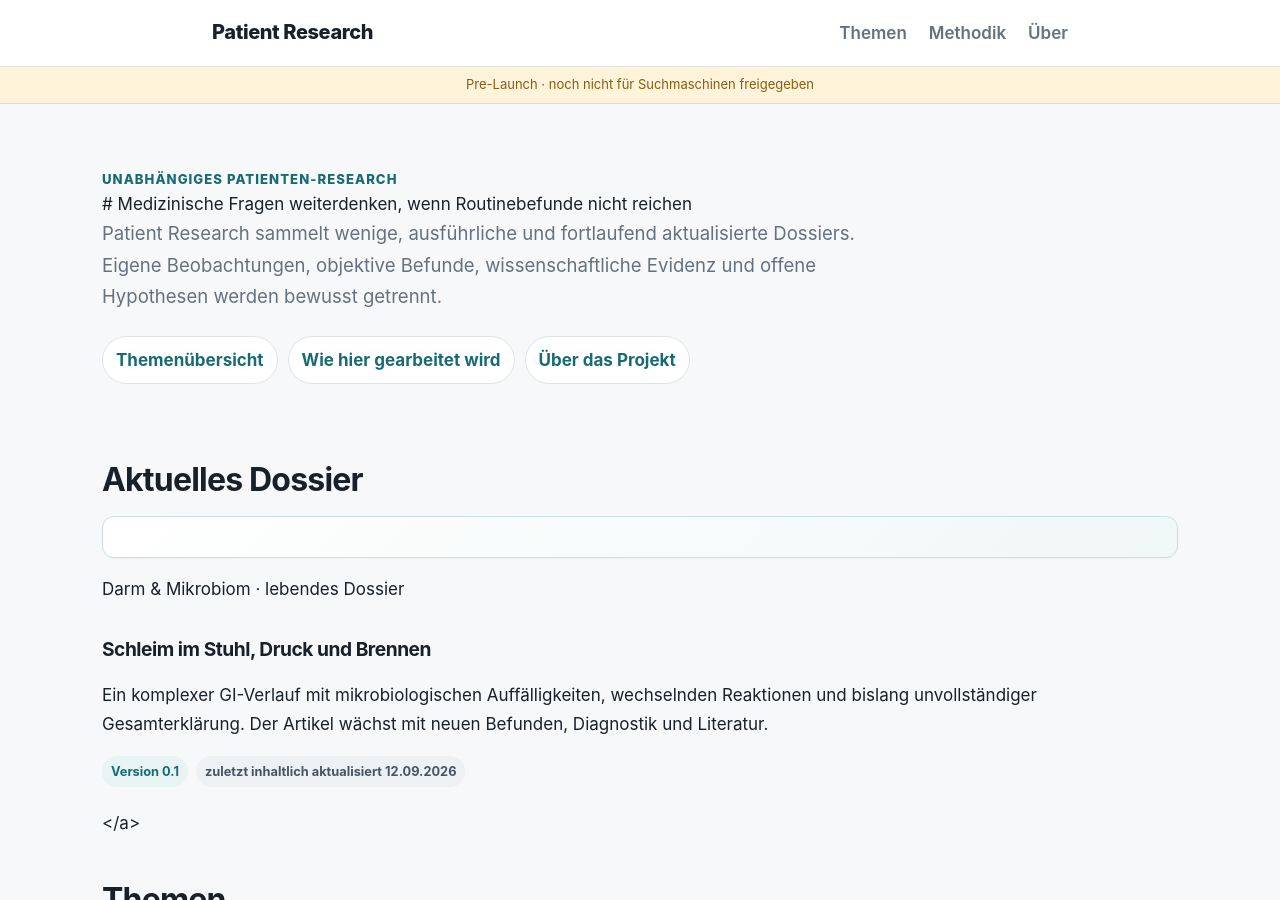
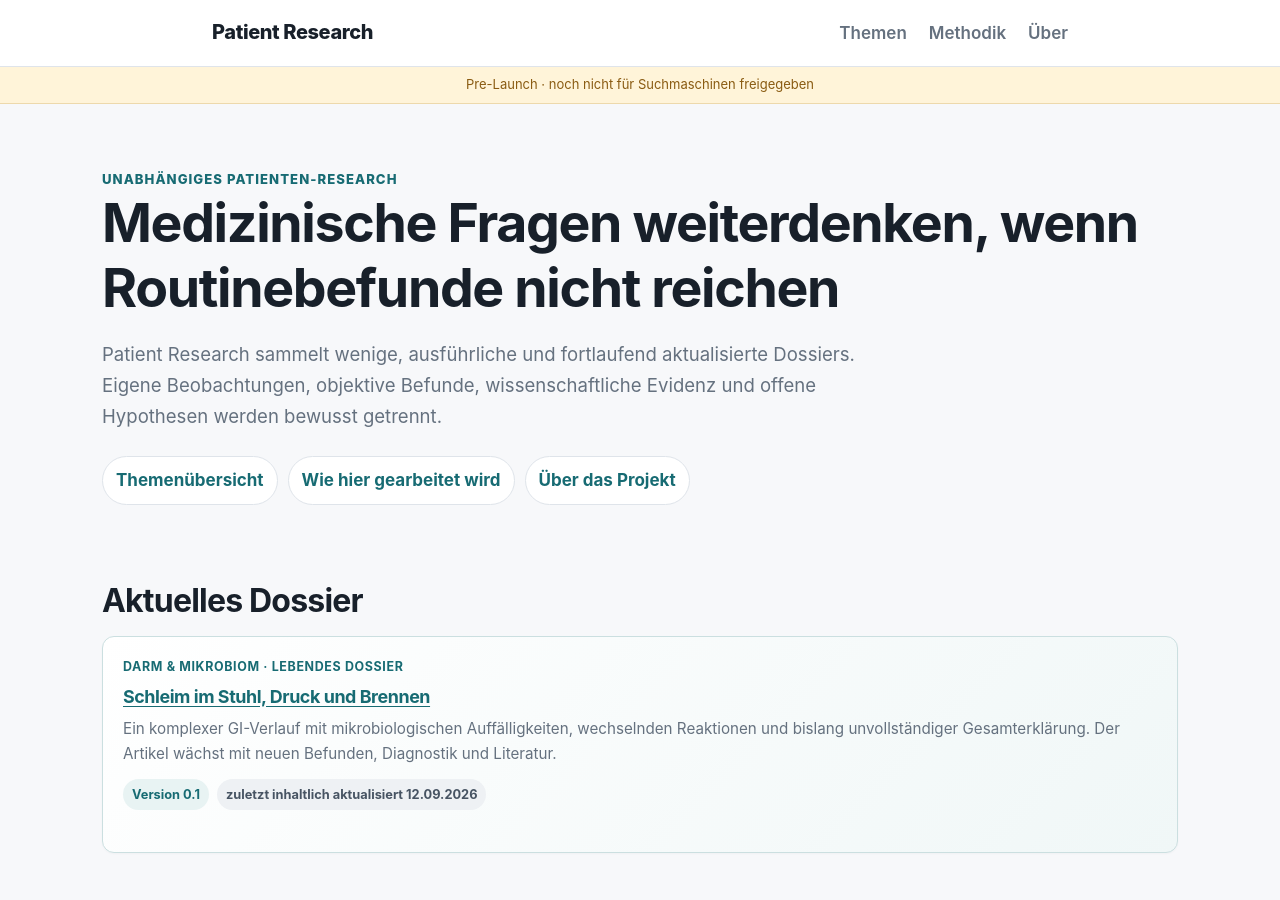
Before and after one commit to open-research-works/Patient-Research, a Jekyll site: the page built from index.md, in a window 1280 px wide and 900 px high. Built offline with Jekyll 4.4.1, drawn with Linux system fonts in a browser that asks for light colours.

Commit message:
Fix home rendering and card semantics

```diff
--- a/index.md
+++ b/index.md
@@ -6,11 +6,8 @@ wide: true
 
 <section class="hero">
 <div class="eyebrow">Unabhängiges Patienten-Research</div>
-
-# Medizinische Fragen weiterdenken, wenn Routinebefunde nicht reichen
-
-<div class="hero-copy">Patient Research sammelt wenige, ausführliche und fortlaufend aktualisierte Dossiers. Eigene Beobachtungen, objektive Befunde, wissenschaftliche Evidenz und offene Hypothesen werden bewusst getrennt.</div>
-
+<h1>Medizinische Fragen weiterdenken, wenn Routinebefunde nicht reichen</h1>
+<p class="hero-copy">Patient Research sammelt wenige, ausführliche und fortlaufend aktualisierte Dossiers. Eigene Beobachtungen, objektive Befunde, wissenschaftliche Evidenz und offene Hypothesen werden bewusst getrennt.</p>
 <div class="quicklinks">
 <a href="{{ '/themen.html' | relative_url }}">Themenübersicht</a>
 <a href="{{ '/methodik.html' | relative_url }}">Wie hier gearbeitet wird</a>
@@ -20,17 +17,17 @@ wide: true
 
 <div class="section-title"><h2>Aktuelles Dossier</h2></div>
 
-<a class="card featured" href="{{ '/artikel/gi-dossier/' | relative_url }}">
+<div class="card featured">
 <div class="meta">Darm & Mikrobiom · lebendes Dossier</div>
-<h3>Schleim im Stuhl, Druck und Brennen</h3>
+<h3><a href="{{ '/artikel/gi-dossier/' | relative_url }}">Schleim im Stuhl, Druck und Brennen</a></h3>
 <p>Ein komplexer GI-Verlauf mit mikrobiologischen Auffälligkeiten, wechselnden Reaktionen und bislang unvollständiger Gesamterklärung. Der Artikel wächst mit neuen Befunden, Diagnostik und Literatur.</p>
 <div class="status-row"><span class="pill live">Version 0.1</span><span class="pill">zuletzt inhaltlich aktualisiert 12.09.2026</span></div>
-</a>
+</div>
 
 <div class="section-title"><h2>Themen</h2><a href="{{ '/themen.html' | relative_url }}">alle Themen →</a></div>
 
 <div class="grid">
-<a class="card" href="{{ '/artikel/gi-dossier/' | relative_url }}"><div class="meta">01</div><h3>Darm & Mikrobiom</h3><p>Schleim, Brennen, Dysbiose, kultivierte Keime, Phagen und offene GI-Diagnostik.</p></a>
+<div class="card"><div class="meta">01</div><h3><a href="{{ '/artikel/gi-dossier/' | relative_url }}">Darm & Mikrobiom</a></h3><p>Schleim, Brennen, Dysbiose, kultivierte Keime, Phagen und offene GI-Diagnostik.</p></div>
 <div class="card"><div class="meta">02 · im Aufbau</div><h3>Diagnostik & Spezialdiagnostik</h3><p>Was Standarddiagnostik wirklich ausschließt – und wann Motilität, Dünndarm, Histologie oder Molekulardiagnostik relevant werden.</p></div>
 <div class="card"><div class="meta">03 · im Aufbau</div><h3>Therapien & N-of-1</h3><p>Reproduzierbare Reaktionen, Gegenbeispiele und die Grenze zwischen Beobachtung und Kausalität.</p></div>
 <div class="card"><div class="meta">04 · im Aufbau</div><h3>ME/CFS & Long Covid</h3><p>Mechanismen, Diagnostik, Studien und praktische Versorgung – ohne jede neue Hypothese vorschnell zur Erklärung zu machen.</p></div>
```
